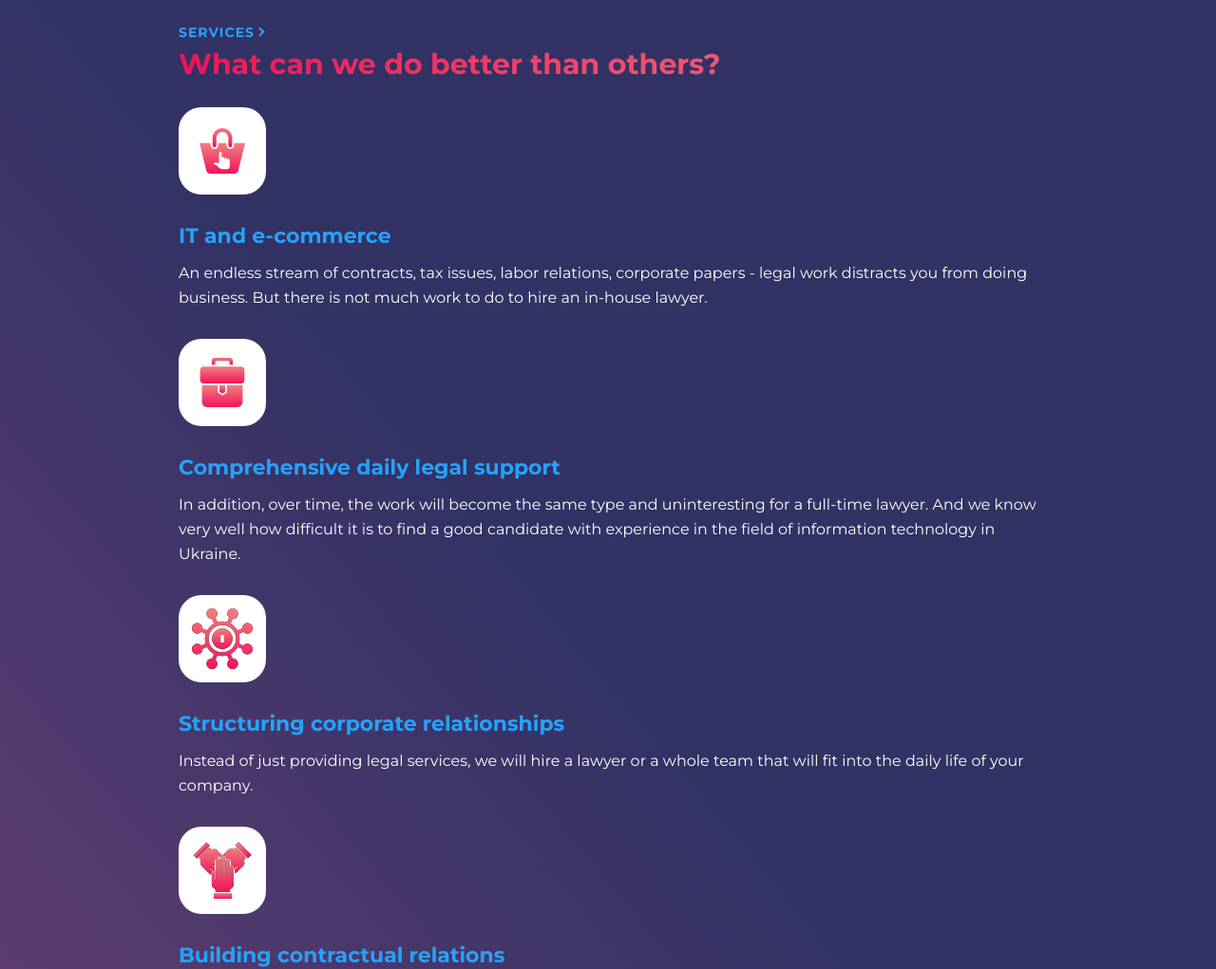
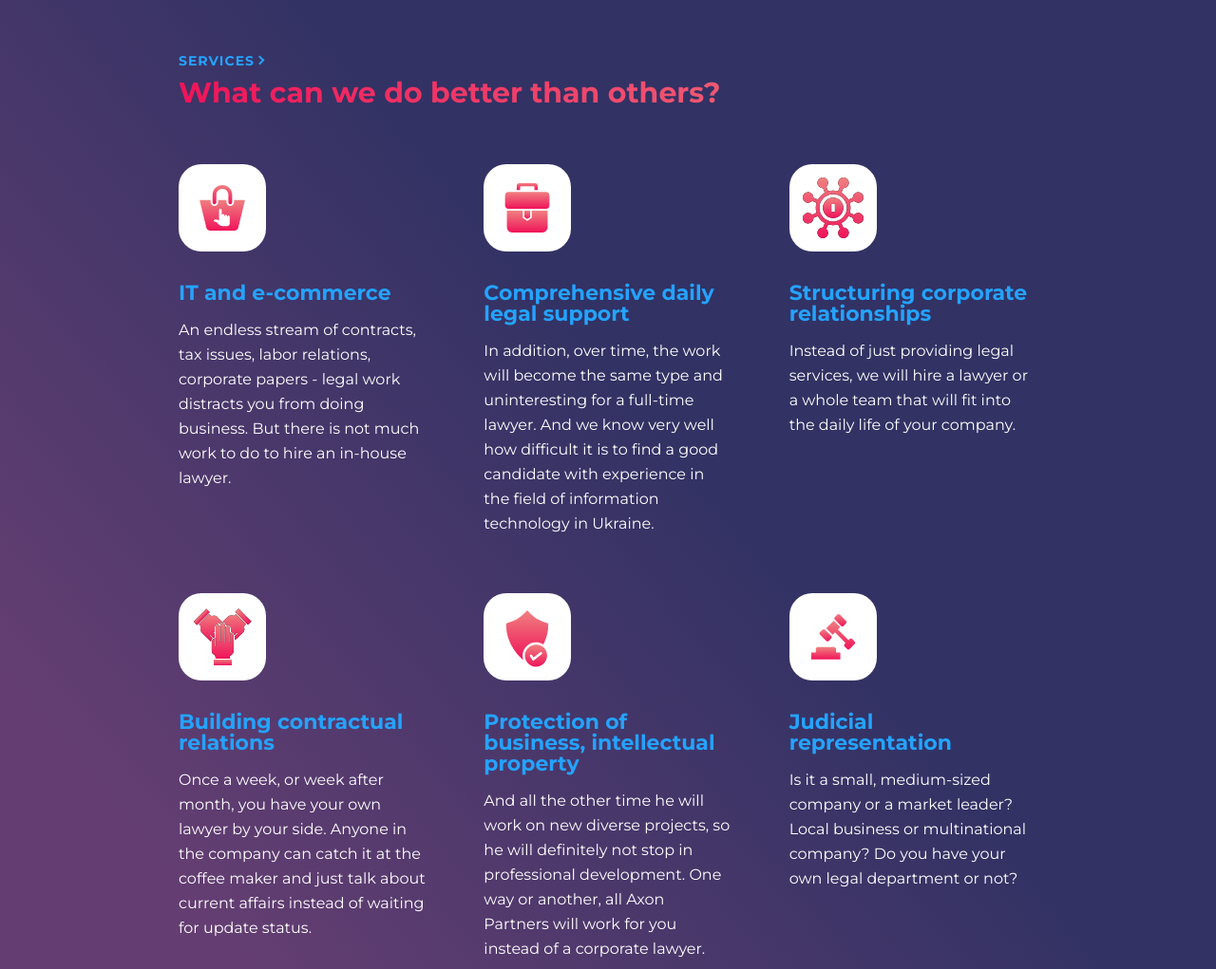
Before and after one commit to gelionix/Final-project, a website built with Vite: page index.html in a window 1280 px wide. Shown: the part 1075-2096 px from the top of the page at 95% size. Built offline with nearby package versions, Linux system fonts and the light colour scheme.

Commit message:
services end

```diff
--- a/src/scss/_global.scss
+++ b/src/scss/_global.scss
@@ -9,8 +9,8 @@ body {
   background: var(--super-soft-gradient);
   border-bottom-left-radius: v.$rounded-md;
   border-bottom-right-radius: v.$rounded-md;
-  box-shadow: inset;
   position: relative;
+  margin-bottom: 20px;
 
   &::before,
   &::after {
--- a/src/scss/_services.scss
+++ b/src/scss/_services.scss
@@ -3,8 +3,14 @@
 .services {
   padding: 0 0 60px 0;
 
+  @include v.viewport-md {
+      padding: 30px 0;
+    }
+
   &__container {
-
+    display: flex;
+    flex-wrap: wrap;
+    flex-flow: column;
   }
 
   &__inner {
@@ -32,14 +38,11 @@
     }
   }
 
-
-
   &__title {
     @include v.text-gradient(var(--red-text-gradient));
 
     font-weight: 700;
     font-size: 30px;
-
     margin-top: 10px;
   }
 
@@ -47,9 +50,20 @@
     display: flex;
     flex-wrap: wrap;
     gap: 30px;
+
+    @include v.viewport-md {
+      gap: 60px;
+      padding: 30px 0;
+    }
   }
 
   &__card {
+    @include v.viewport-md {
+      flex: 1 1 45%;
+    }
+    @include v.viewport-lg {
+      flex: 1 1 27%;
+    }
   }
 
   &__card-img {
```
